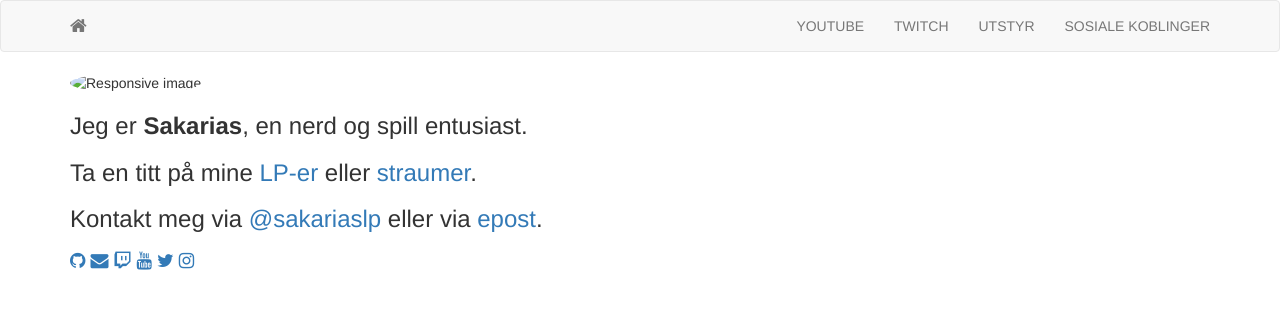
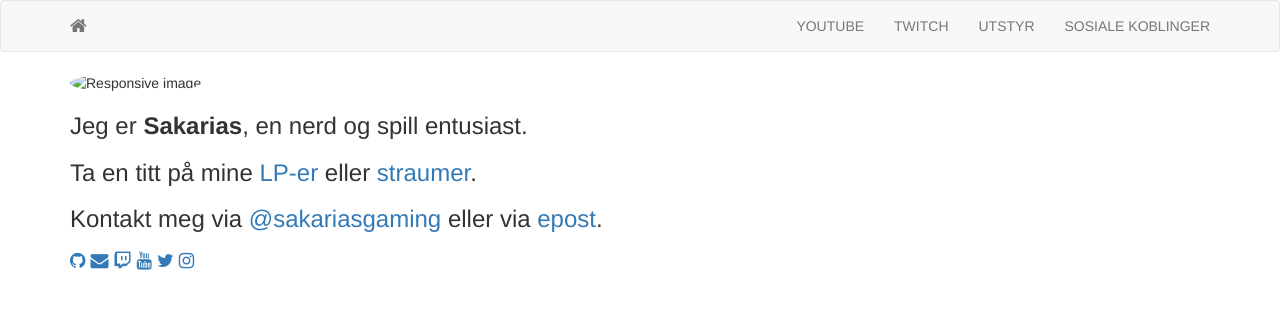
Before and after one commit to sakarias/sakarias.net, a Jekyll site: the page built from index.html, in a window 1280 px wide. Shown: the top 309 px of the page. Built offline with Jekyll 4.4.1, drawn with Linux system fonts in a browser that asks for light colours; nearby versions of some CDN libraries; Markdown is read by kramdown in place of the engine named in the settings; the list of posts is cut into pages by our own code.

Commit message:
New jekyll, new names. gems are now plugins.

```diff
--- a/_config.yml
+++ b/_config.yml
@@ -6,7 +6,7 @@ rdiscount:
   extensions: [smart]
 permalink: /:title.html
 paginate: 5
-gems: [jekyll-paginate]
+plugins: [jekyll-paginate]
 port: 3000
 safe: true
 
@@ -17,12 +17,12 @@ title: Sakarias Gaming
 author: Sakarias
 description:
 avatar: sakarias.png
-email: sakarias@sakarias.net
+email: sakarias+kontakt@sakarias.net
 #github: biomadeira/sustain # username
-twitter: sakariaslp
-twitch: sakariaslp
+twitter: sakariasgaming
+twitch: sakariasgaming
 youtube: sakarias
-instagram: sakariaslp
+instagram: sakariasgaming
 #reddit: sakarias
 #facebook:
 #linkedin: username
```
